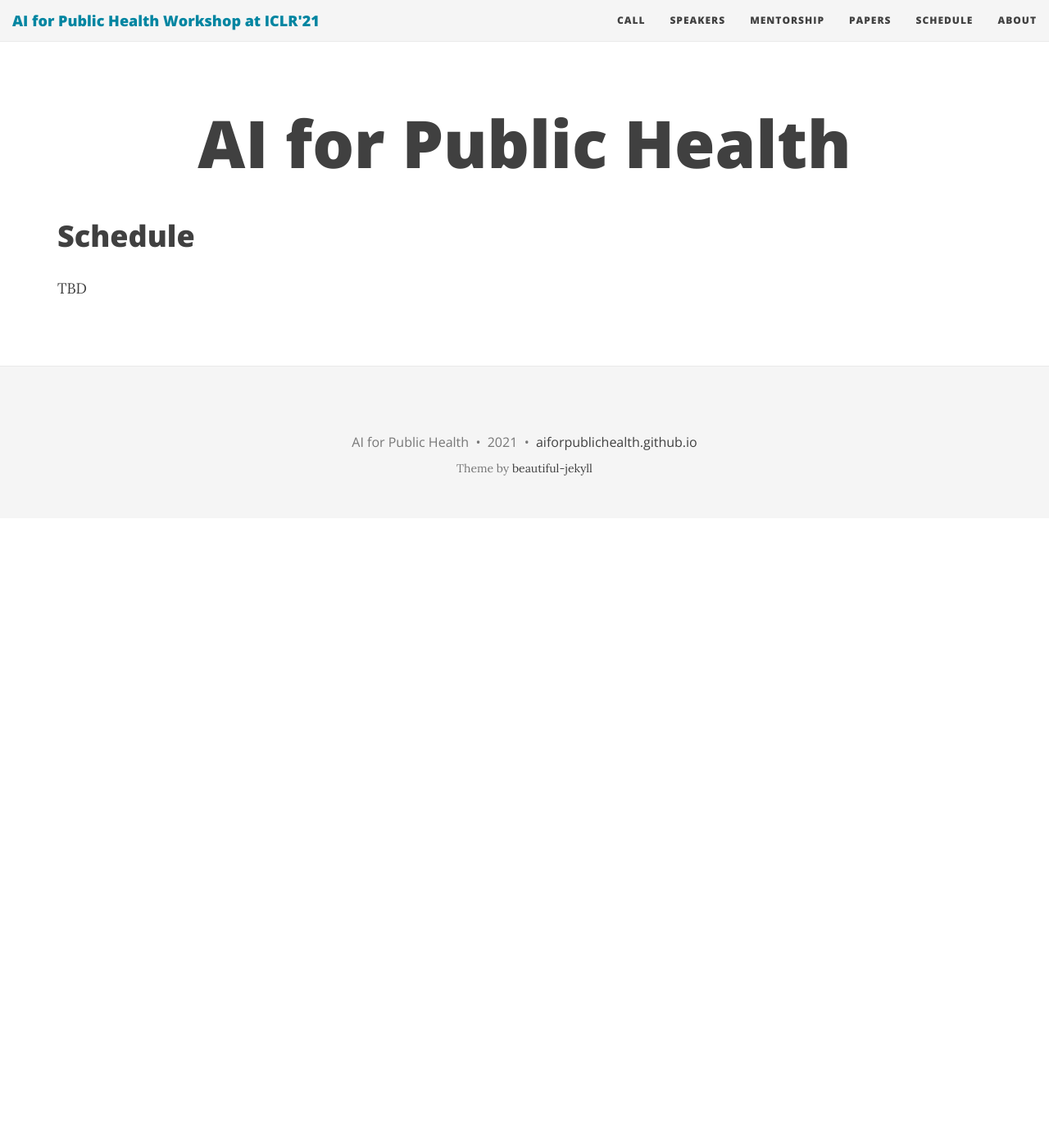
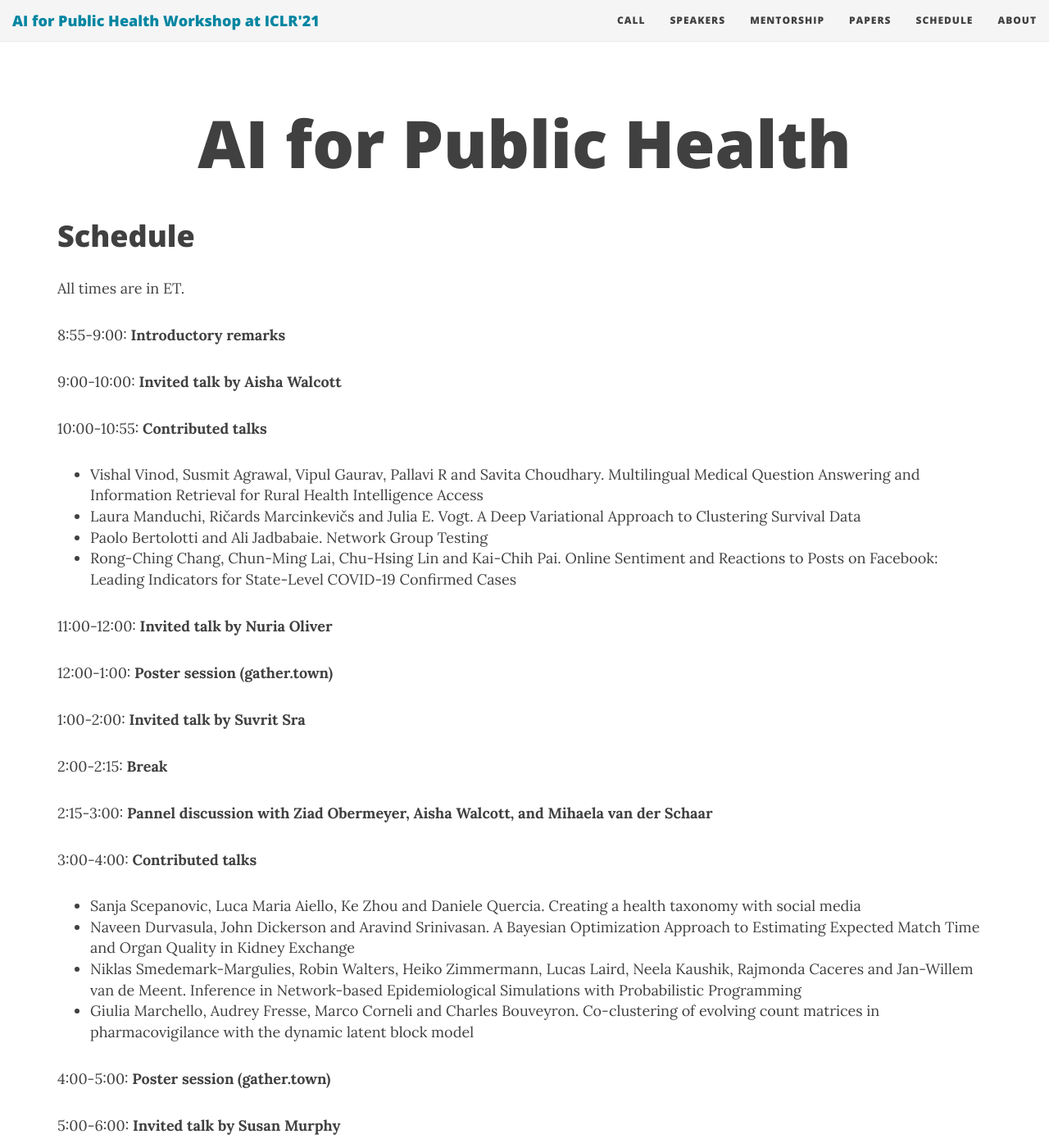
Before and after one commit to slremy/aiforpublichealth.github.io, a Jekyll site: the page built from schedule.md, in a window 1280 px wide and 1400 px high. Shown: the whole window at 82% size. Built offline with Jekyll 4.4.1, drawn with Linux system fonts in a browser that asks for light colours; nearby versions of some CDN libraries.

Commit message:
Update schedule.md

```diff
--- a/schedule.md
+++ b/schedule.md
@@ -6,4 +6,36 @@ use-site-title: true
 
 # Schedule
 
-TBD
+All times are in ET.
+
+8:55-9:00: **Introductory remarks**
+
+9:00-10:00: **Invited talk by Aisha Walcott**
+
+10:00-10:55: **Contributed talks**
+* Vishal Vinod, Susmit Agrawal, Vipul Gaurav, Pallavi R and Savita Choudhary. Multilingual Medical Question Answering and Information Retrieval for Rural Health Intelligence Access
+* Laura Manduchi, Ričards Marcinkevičs and Julia E. Vogt. A Deep Variational Approach to Clustering Survival Data
+* Paolo Bertolotti and Ali Jadbabaie. Network Group Testing
+* Rong-Ching Chang, Chun-Ming Lai, Chu-Hsing Lin and Kai-Chih Pai. Online Sentiment and Reactions to Posts on Facebook: Leading Indicators for State-Level COVID-19 Confirmed Cases
+
+11:00-12:00: **Invited talk by Nuria Oliver**
+
+12:00-1:00: **Poster session (gather.town)**
+
+1:00-2:00: **Invited talk by Suvrit Sra**
+
+2:00-2:15: **Break**
+
+2:15-3:00: **Pannel discussion with Ziad Obermeyer, Aisha Walcott, and Mihaela van der Schaar**
+
+3:00-4:00: **Contributed talks**
+* Sanja Scepanovic, Luca Maria Aiello, Ke Zhou and Daniele Quercia. Creating a health taxonomy with social media
+* Naveen Durvasula, John Dickerson and Aravind Srinivasan. A Bayesian Optimization Approach to Estimating Expected Match Time and Organ Quality in Kidney Exchange
+* Niklas Smedemark-Margulies, Robin Walters, Heiko Zimmermann, Lucas Laird, Neela Kaushik, Rajmonda Caceres and Jan-Willem van de Meent. Inference in Network-based Epidemiological Simulations with Probabilistic Programming
+* Giulia Marchello, Audrey Fresse, Marco Corneli and Charles Bouveyron. Co-clustering of evolving count matrices in pharmacovigilance with the dynamic latent block model
+
+4:00-5:00: **Poster session (gather.town)**
+
+5:00-6:00: **Invited talk by Susan Murphy**
+
+6:00: **Closing remarks**
```
